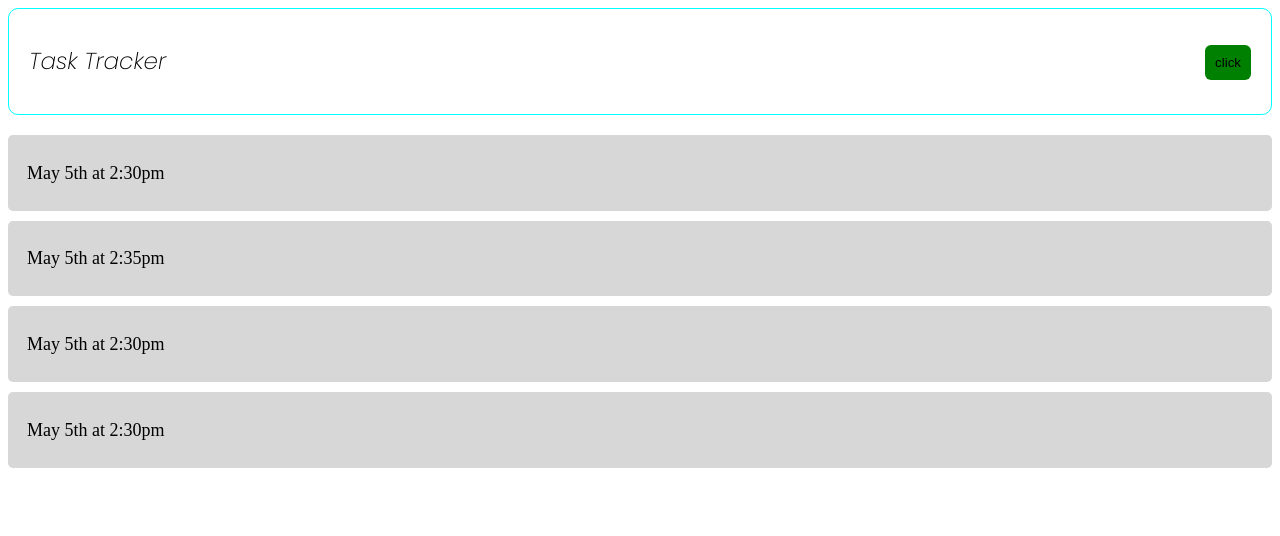
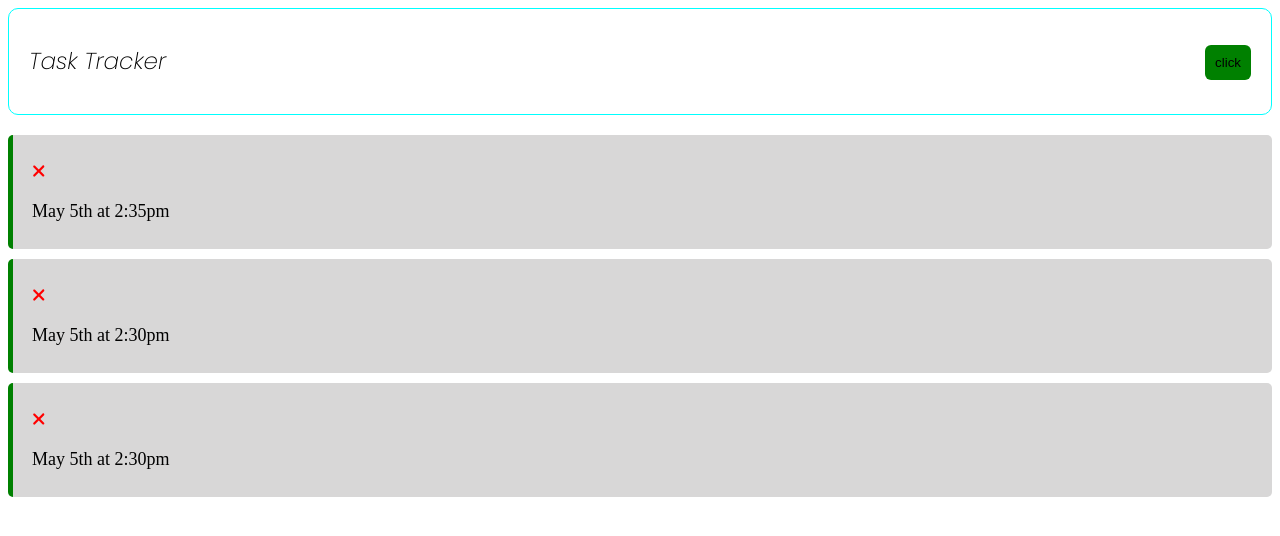
Before and after one commit to MuhireIghor/Angular-Init, an Angular app: page / in a window 1280 px wide. Shown: the top 536 px of the page. Built offline with nearby package versions, Linux system fonts and the light colour scheme; data requests are answered from the project's data file.

Commit message:
task reminder option and task deleting

```diff
--- a/db.json
+++ b/db.json
@@ -1,26 +1,22 @@
-{ "tasks":[
+{
+  "tasks": [
     {
-        "id":1,
-       " text":"Car repairs",
-        "day":"May 5th at 2:30pm",
-        "reminder":true
+      "id": 2,
+      " texts": "Car repairs",
+      "day": "May 5th at 2:35pm",
+      "reminder": true
     },
     {
-        "id":2,
-       " text":"Car repairs",
-        "day":"May 5th at 2:35pm",
-        "reminder":true
+      "id": 3,
+      " texts": "Car repairs",
+      "day": "May 5th at 2:30pm",
+      "reminder": true
     },
     {
-        "id":3,
-       " text":"Car repairs",
-        "day":"May 5th at 2:30pm",
-        "reminder":true
-    },
-    {
-        "id":4,
-       " text":"Car repairs",
-        "day":"May 5th at 2:30pm",
-        "reminder":true
+      "id": 4,
+      " texts": "Car repairs",
+      "day": "May 5th at 2:30pm",
+      "reminder": true
     }
-]}
+  ]
+}
--- a/src/app/components/headers/headers.component.ts
+++ b/src/app/components/headers/headers.component.ts
@@ -17,4 +17,5 @@ export class HeadersComponent implements OnInit {
 
   }
 
+
 }
--- a/src/app/components/task-item/task-item.component.css
+++ b/src/app/components/task-item/task-item.component.css
@@ -6,9 +6,14 @@
 }
 .container>h3{
     margin-left: 10px;
+    font-weight: 400;
+    font-size: large;
 }
 .container>p{
     margin-left: 10px;
     font-weight: 400;
     font-size: large;
 }
+.reminder{
+    border-left:5px solid green;
+    }
--- a/src/app/components/task-item/task-item.component.html
+++ b/src/app/components/task-item/task-item.component.html
@@ -1,4 +1,6 @@
-<div class="container">
-    <h3>{{task.text}}</h3>
+<div class="container" (dblclick)="onToggle(task)" [ngClass]=" {reminder:task.reminder}">
+    <h3>{{task.description}}
+        <fa-icon (click)="onDelete(task)" [icon]="fatimes"  [ngStyle]="{'color':'red'}"></fa-icon>
+    </h3>
     <p>{{task.day}}</p>
 </div>
--- a/src/app/components/task-item/task-item.component.ts
+++ b/src/app/components/task-item/task-item.component.ts
@@ -1,5 +1,6 @@
-import { Component, OnInit,Input } from '@angular/core';
+import { Component, OnInit,Input,Output,EventEmitter } from '@angular/core';
 import { Task } from 'src/app/task';
+import { faTimes } from '@fortawesome/free-solid-svg-icons';
 
 @Component({
   selector: 'app-task-item',
@@ -8,9 +9,19 @@ import { Task } from 'src/app/task';
 })
 export class TaskItemComponent implements OnInit {
 @Input() task!:Task;
+@Output() onDeleteTask:EventEmitter<Task> = new EventEmitter();
+@Output() onToggleTask:EventEmitter<Task> = new EventEmitter();
+fatimes=faTimes;
+
   constructor() { }
 
   ngOnInit(): void {
   }
+  onDelete(task:Task){
+    this.onDeleteTask.emit(task);
+  }
+  onToggle(task:Task){
+    this.onToggleTask.emit(task);
+  }
 
 }
--- a/src/app/components/tasks/tasks.component.html
+++ b/src/app/components/tasks/tasks.component.html
@@ -1 +1 @@
-<app-task-item *ngFor="let task of tasks" [task] = "task"></app-task-item>
+<app-task-item *ngFor="let task of tasks" [task] = "task" (onDeleteTask)="deleteTask(task)" (onToggleTask) = "toggleReminder(task)"  ></app-task-item>
--- a/src/app/components/tasks/tasks.component.ts
+++ b/src/app/components/tasks/tasks.component.ts
@@ -14,7 +14,15 @@ tasks:Task[] = [];
 
   ngOnInit(): void {
    this.taskService.getTasks().subscribe((tasks)=>(this.tasks= tasks));
+
+   }
+   deleteTask(task:Task){
+this.taskService.deleteTask(task).subscribe(()=>{this.tasks=this.tasks.filter((t)=>t.id !== task.id)});
+   }
+   toggleReminder(task:Task){
+task.reminder = !task.reminder;
+console.log(task.reminder);
+
+   }
+
   }
-
-
-}
--- a/src/app/services/task.service.ts
+++ b/src/app/services/task.service.ts
@@ -1,6 +1,5 @@
 import { Injectable } from '@angular/core';
-import {Observable,of} from 'rxjs'
-import { TASKS } from 'src/app/mock-task';
+import {Observable} from 'rxjs'
 import { Task } from '../task';
 import {HttpClient,HttpHeaders} from '@angular/common/http'
 
@@ -14,4 +13,12 @@ private apiUrl :string= "http://localhost:5000/tasks";
   getTasks():Observable<Task[]>{
    return this.http.get<Task[]>(this.apiUrl);
   }
+  deleteTask(task:Task):Observable<Task>{
+    const url = `${this.apiUrl}/${task.id}`;
+    return this.http.delete<Task>(url);
 }
+
+
+
+
+}
--- a/src/app/task.ts
+++ b/src/app/task.ts
@@ -1,6 +1,6 @@
 export interface Task{
     id?:number,
-    text:string,
+    description:string,
     day:string,
     reminder:boolean
 }
```
Also changed, not shown: src/app/mock-task.ts (+27 -27 lines).
